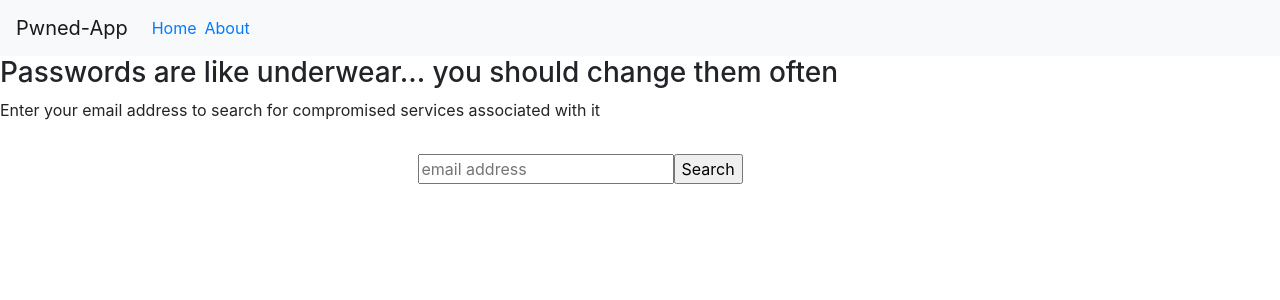
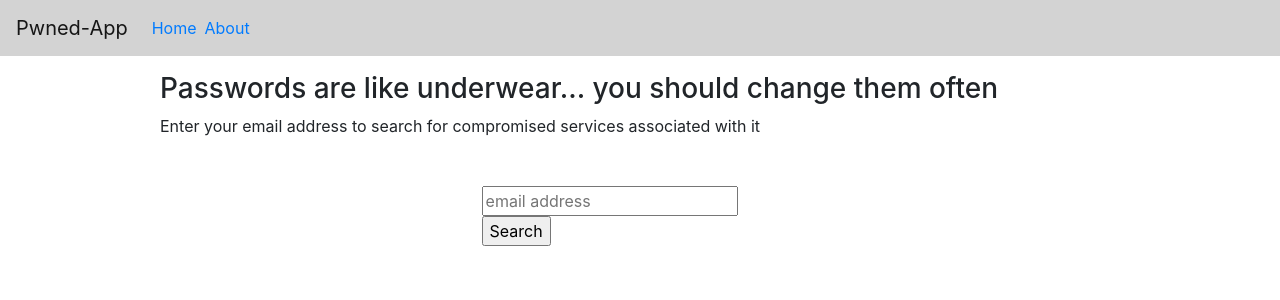
Before and after one commit to dcbentley/unnamed-pwned-app, a React (Create React App) app: page / in a window 1280 px wide. Shown: the top 300 px of the page. Built offline with nearby package versions, Linux system fonts and the light colour scheme; no server answers.

Commit message:
added styles, cleaned up a few lines of code

```diff
--- a/src/App.css
+++ b/src/App.css
@@ -7,14 +7,37 @@
     flex-direction: column;
 }
 
-.searchImg > img {
+.searchImg>img {
     width: 50%;
     margin-left: 1em;
 }
 
 .row {
+    margin: 0 auto;
+    width: 75%;
     padding-top: 1em;
+    padding-bottom: 1em;
 }
+
+.factBox {
+    margin: 0 auto;
+    width: 75%;
+    padding-top: 1em;
+    padding-bottom: 1em;
+}
+
+.navbar {
+    background-color: lightgray;
+}
+
+.searchResults>.row:nth-child(even) {
+    background-color: lightgray;
+}
+
+.searchResults>.row:nth-child(odd) {
+    background-color: lightsteelblue;
+}
+
 .nav-item {
     margin-left: .5em;
 }
--- a/src/App.js
+++ b/src/App.js
@@ -106,7 +106,7 @@
 						setCompromisedAccounts={this.setCompromisedAccounts}
 						setNoResults={this.setNoResults}
 					/>
-					<div>{compromisedDomains}</div>
+					<div className='searchResults'>{compromisedDomains}</div>
 					{this.state.domains === undefined && (
 						<p>Congrats! No Compromised accounts!</p>
 					)}
--- a/src/FactsBox.js
+++ b/src/FactsBox.js
@@ -3,7 +3,7 @@
 class FactsBox extends Component {
     render() {
         return (
-            <div>
+            <div className='factBox'>
                 <h3>Passwords are like underwear... you should change them often</h3>
                 <p>Enter your email address to search for compromised services associated with it</p>
             </div>
--- a/src/Navigation/Navigation.js
+++ b/src/Navigation/Navigation.js
@@ -4,7 +4,7 @@
 class Navigation extends Component {
 	render() {
 		return (
-			<nav className='navbar navbar-expand-lg navbar-light bg-light'>
+			<nav className='navbar navbar-expand-lg navbar-light'>
 				<a className='navbar-brand' href='/'>
 					Pwned-App
 				</a>
```
Also changed, not shown: src/SearchBox.js (+2 -9 lines).
